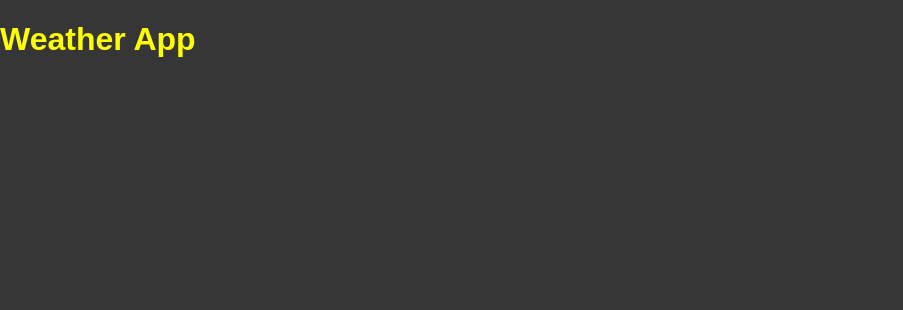
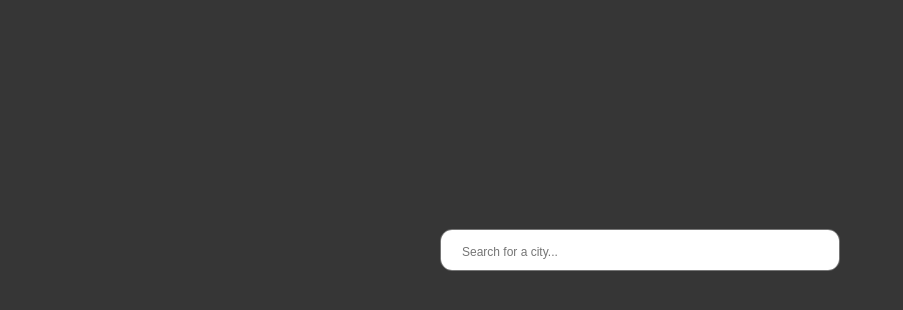
Before and after one commit to kylemucha/weather-app, a React (Vite) app: page / in a window 1280 px wide. Shown: the top 310 px of the page, without its empty margins (0-903 px from the left). Built offline with nearby package versions, Linux system fonts and the light colour scheme; a web font is replaced by a local one.

Commit message:
added some functionality to the search bar

```diff
--- a/src/App.css
+++ b/src/App.css
@@ -1,3 +1,24 @@
-.weather-app {
-    color: yellow;
+textarea,
+input {
+  font: inherit;
 }
+
+textarea::placeholder {
+    font-size: 12px;
+    line-height: 40px;
+    padding-left: 19px;
+}
+
+.search-bar-container {
+    display: flex;
+    justify-content: center;
+    align-items: center;
+    box-shadow: 0 4px 12px 0, rgba(0,0,0,0.15);
+}
+
+.search-bar {
+    margin: 229px;
+    width: 400px;
+    border-radius: 12px;
+    resize: none;
+}
--- a/src/App.jsx
+++ b/src/App.jsx
@@ -1,9 +1,11 @@
-import "./App.css"
+import "./App.css";
 
 export default function App() {
-  return(
-    <main className="weather-app">
-      <h1>Weather App</h1>
+  return (
+    <main>
+      <div className="search-bar-container">
+        <textarea className="search-bar"name="searchBar" placeholder="Search for a city..."/>
+      </div>
     </main>
-  )
+  );
 }
--- a/src/index.css
+++ b/src/index.css
@@ -12,3 +12,8 @@ button,
 input {
   font: inherit;
 }
+
+textarea,
+input {
+  font: inherit;
+}
```
